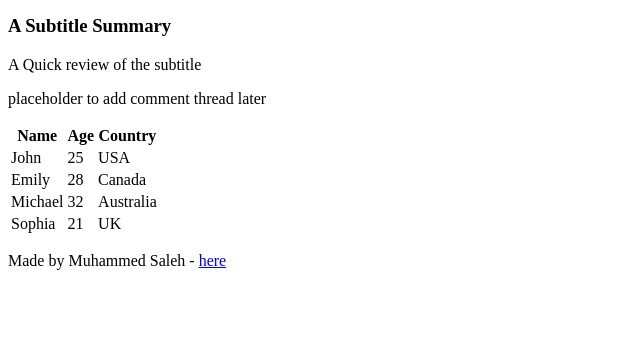
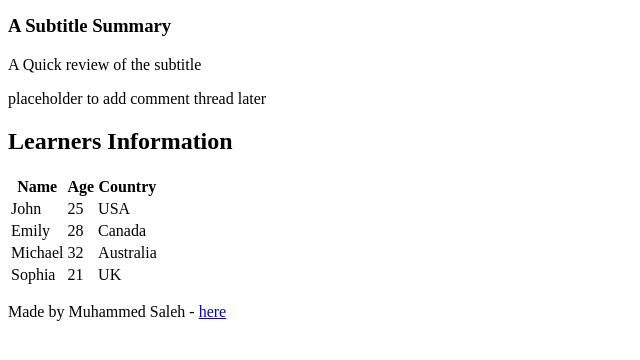
Before and after one commit to Muhammed-Mahrous-Saleh/alx_html_css, a plain HTML site: page html_basic/index.html in a window 1280 px wide. Shown: the part 354-714 px from the top of the page, without its empty margins (0-640 px from the left). Drawn offline with Linux system fonts and the light colour scheme.

Commit message:
update: add some learners info task 3

```diff
--- a/html_basic/index.html
+++ b/html_basic/index.html
@@ -36,6 +36,7 @@
             <p>placeholder to add comment thread later</p>
         </aside>
         <article>
+            <h2>Learners Information</h2>
             <table>
                 <thead>
                     <tr>
```
